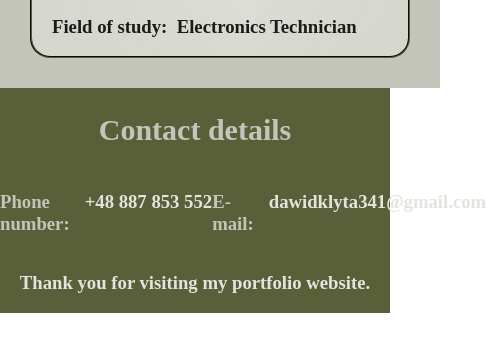
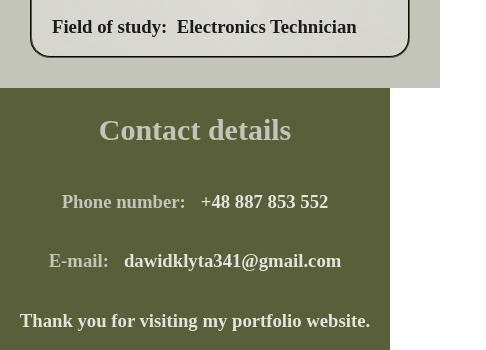
Before and after one commit to Vantyndur/portfolio-website, a plain HTML site: page index.html in a window 390 px wide. Shown: the part 6836-7186 px from the top of the page, 486 px wide, since content can reach past the window. Before the commit the page ends 7149 px from the top, so only its background shows below. Drawn offline with Linux system fonts and the light colour scheme.

Commit message:
make responsive contactDiv

```diff
--- a/main.css
+++ b/main.css
@@ -306,6 +306,15 @@ a {
         margin-top:14px;
         margin-bottom:14px;
     }
+    #contactDiv{
+        flex-direction: column;
+        justify-content: start;
+    }
+    #contactDiv > div{
+        display: flex;
+        flex-direction: row;
+        justify-content: center;
+    }
 }
 
 @keyframes asideAnim{
```
